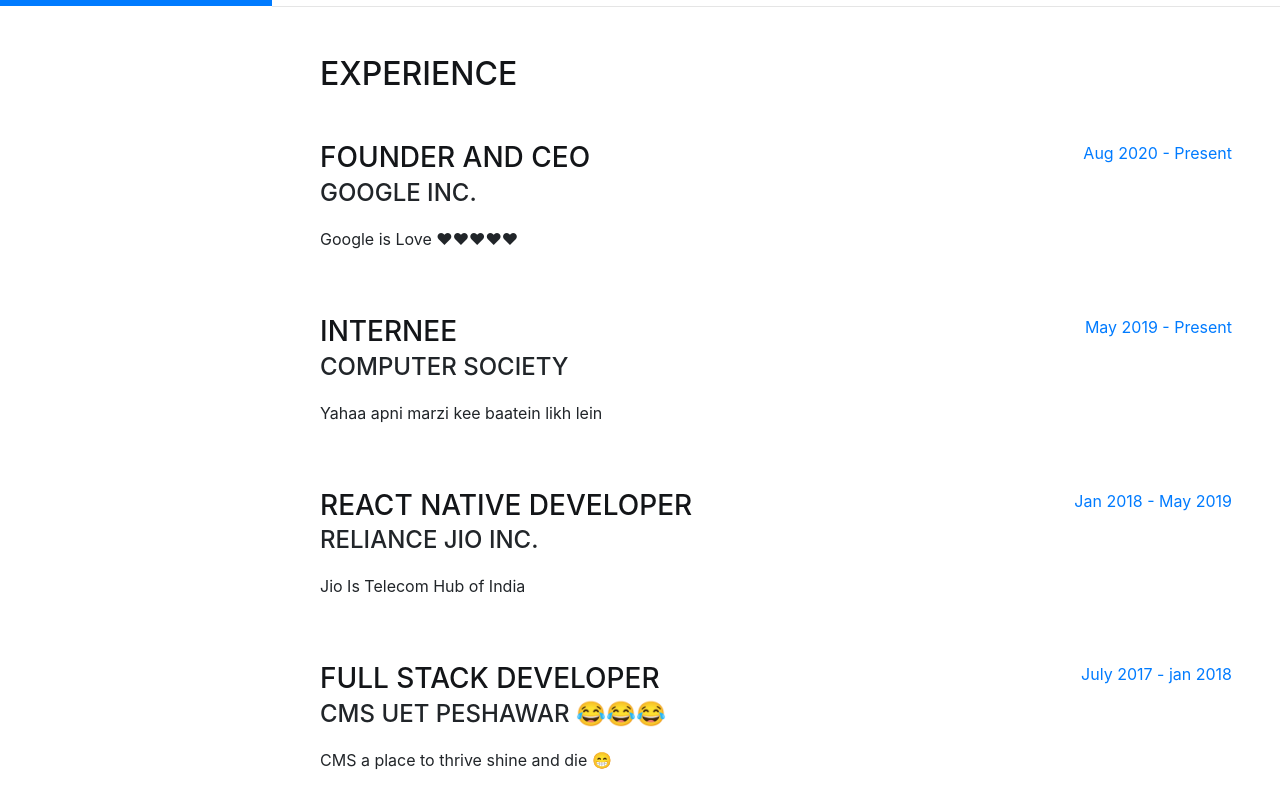
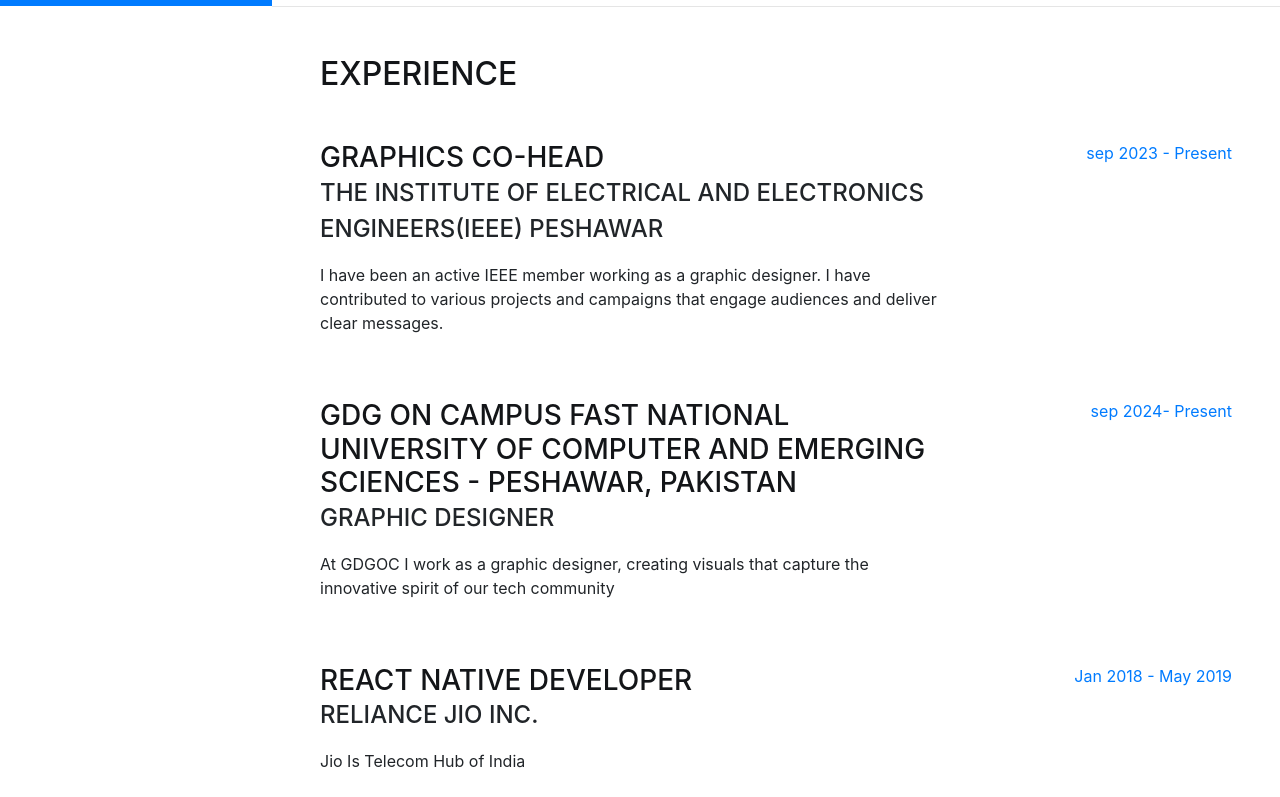
Before and after one commit to khadija-babar/khadija-babar, a website with bundled scripts: page index.html in a window 1280 px wide. Shown: the part 794-1591 px from the top of the page. Built offline with nearby package versions, Linux system fonts and the light colour scheme; a web font is replaced by a local one.

Commit message:
Update index.html

```diff
--- a/index.html
+++ b/index.html
@@ -90,7 +90,7 @@
 
         <!-- Description / About Me! (Yahha khul ke Likhen) -->
         <p class="lead mb-5">
-          khadija babar is a computer science student at FAST UNIVERSITY PESHAWAR ,born in abbotabad, pakistan.
+         I am Khadija Babar, a Computer Science student at FAST University Peshawar.
         </p>
 
 
@@ -134,24 +134,25 @@
 
          <div class="resume-item d-flex flex-column flex-md-row justify-content-between mb-5">
           <div class="resume-content">
-            <h3 class="mb-0">Founder and CEO</h3>
-            <div class="subheading mb-3">Google Inc.</div>
-            <p> Google is Love ❤❤❤❤❤</p>
+            <h3 class="mb-0">graphics co-head</h3>
+            <div class="subheading mb-3">The Institute of Electrical and Electronics Engineers(IEEE) peshawar</div>
+            <p> I have been an active IEEE member working as a graphic designer. I have contributed to various projects and campaigns that engage audiences and deliver clear messages.</p>
           </div>
           <div class="resume-date text-md-right">
-            <span class="text-primary">Aug 2020 - Present</span>
+            <span class="text-primary">sep 2023 - Present</span>
           </div>
         </div>
 
 
         <div class="resume-item d-flex flex-column flex-md-row justify-content-between mb-5">
           <div class="resume-content">
-            <h3 class="mb-0">Internee</h3>
-            <div class="subheading mb-3">Computer Society</div>
-            <p>Yahaa apni marzi kee baatein likh lein </p>
+            <h3 class="mb-0">
+GDG On Campus FAST National University Of Computer And Emerging Sciences - Peshawar, Pakistan</h3>
+            <div class="subheading mb-3">Graphic Designer</div>
+            <p>At GDGOC I work as a graphic designer, creating visuals that capture the innovative spirit of our tech community </p>
           </div>
           <div class="resume-date text-md-right">
-            <span class="text-primary">May 2019 - Present</span>
+            <span class="text-primary">sep 2024- Present</span>
           </div>
         </div>
 
```
